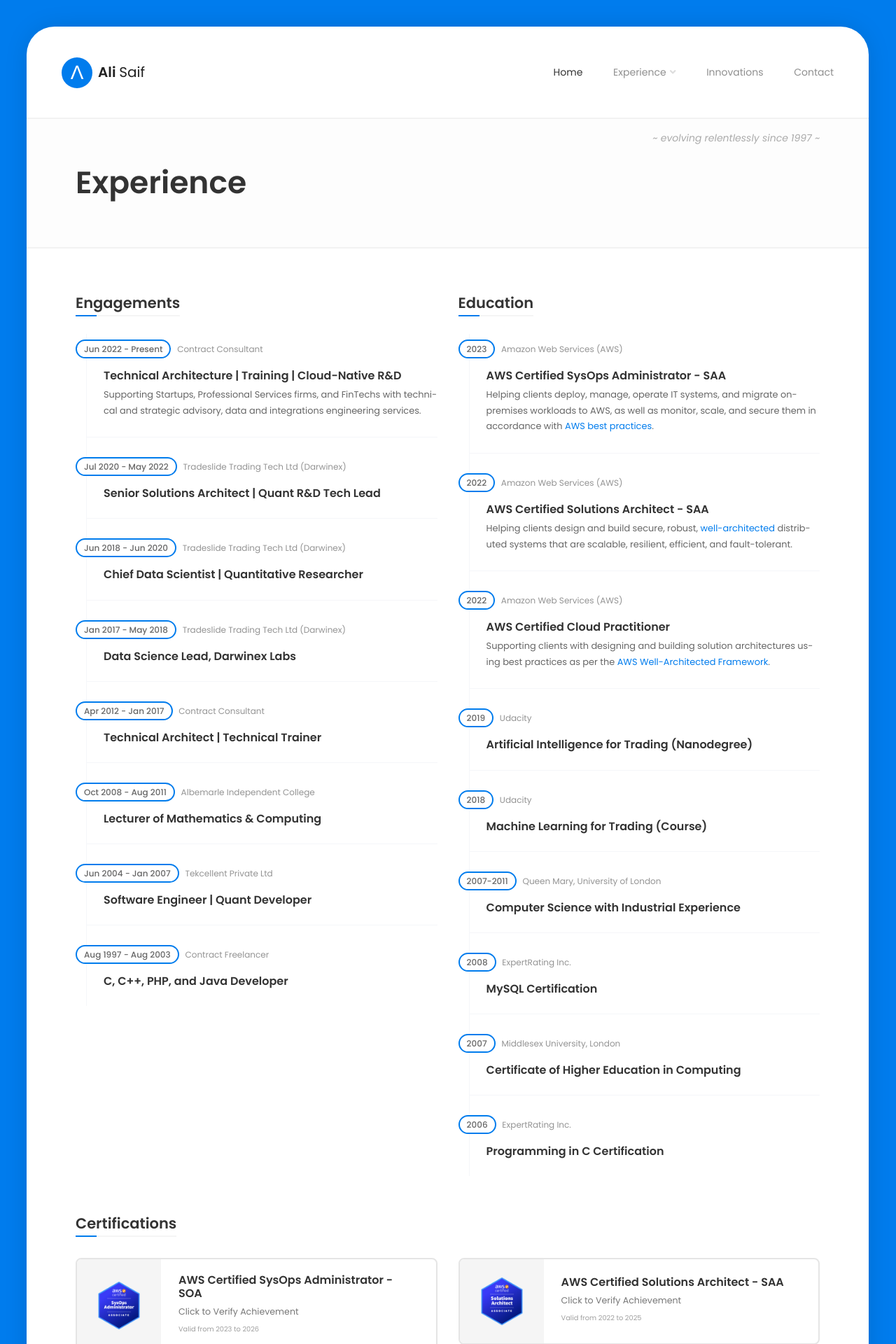
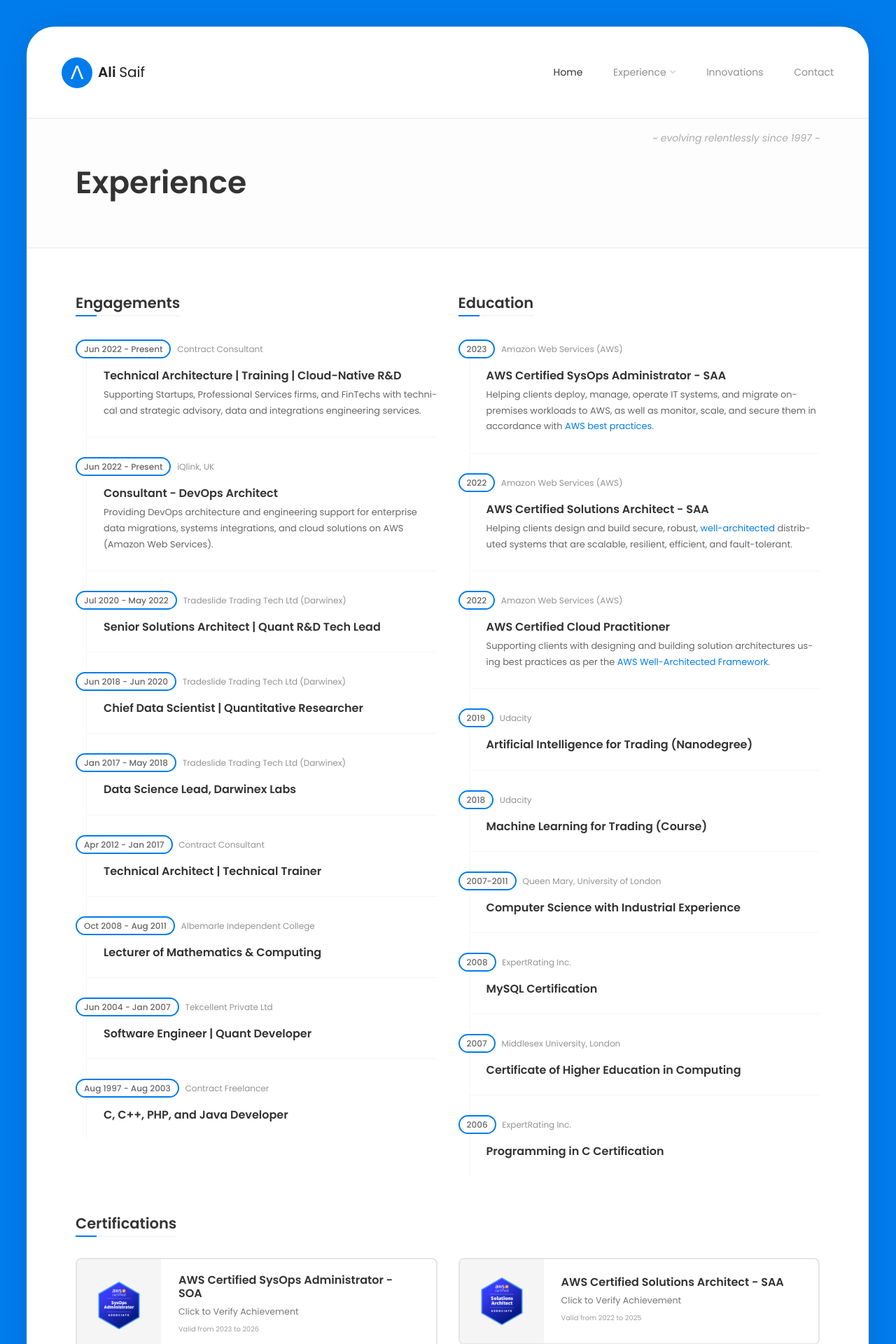
Before and after one commit to integracore2/integracore2.github.io, a Jekyll site: the page built from experience.md, in a window 1280 px wide. Shown: the top 1920 px of the page at 70% size. Built offline with Jekyll 4.4.1, drawn with Linux system fonts in a browser that asks for light colours; comment, search, counter and statistics services are not loaded.

Commit message:
updated engagements section

```diff
--- a/_data/pageconfig/experience/engagements.yml
+++ b/_data/pageconfig/experience/engagements.yml
@@ -4,6 +4,11 @@
     company: Contract Consultant
     role: Technical Architecture | Training | Cloud-Native R&D
     description: Supporting Startups, Professional Services firms, and FinTechs with technical and strategic advisory, data and integrations engineering services.
+  -
+    timeline: Jun 2022 - Present
+    company: iQlink, UK
+    role: Consultant - DevOps Architect
+    description: Providing DevOps architecture and engineering support for enterprise data migrations, systems integrations, and cloud solutions on AWS (Amazon Web Services).
   -
     timeline: Jul 2020 - May 2022
     company: Tradeslide Trading Tech Ltd (Darwinex)
```
